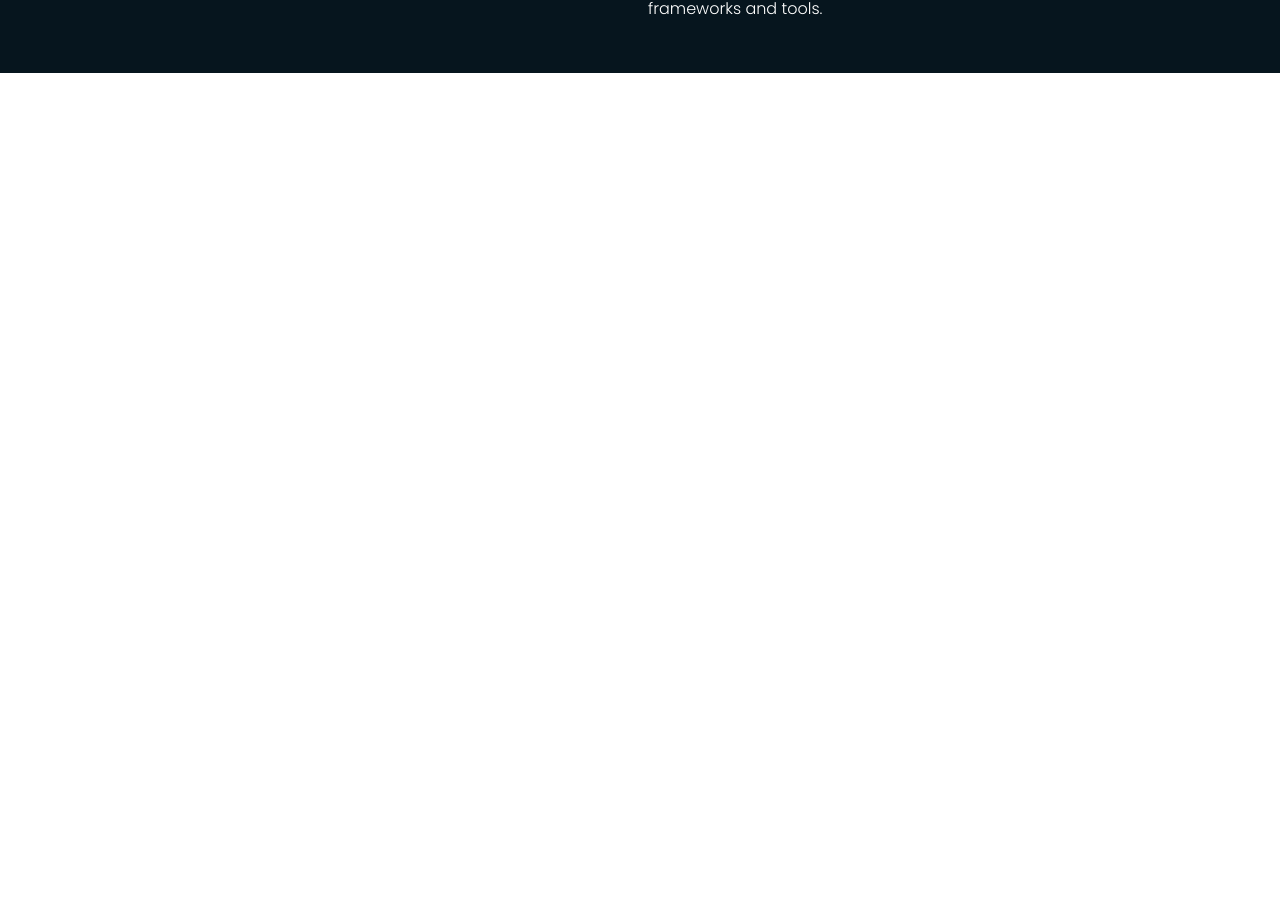
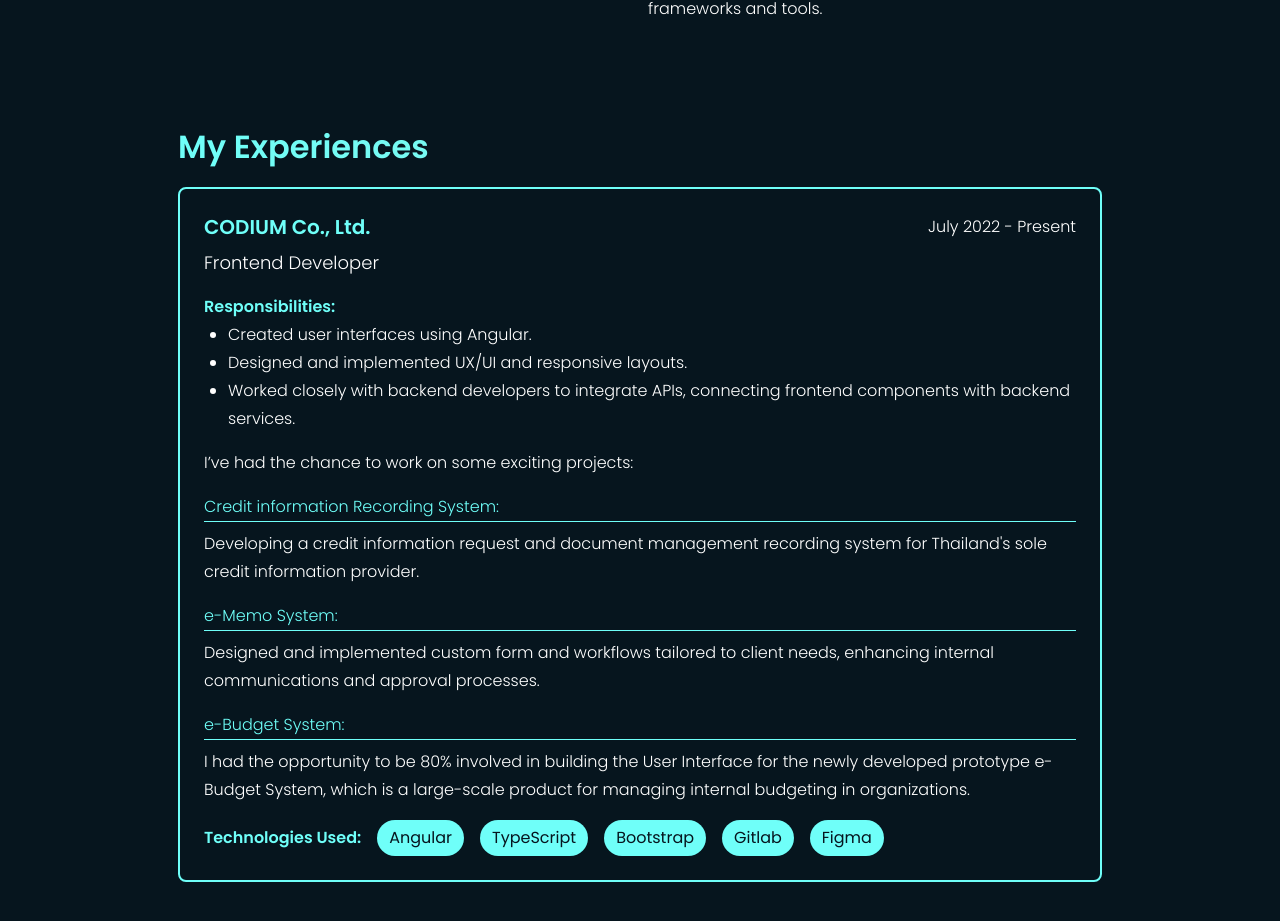
Before and after one commit to Panchaya-M/panchaya-m-portfolio, a React (Vite) app: page / in a window 1280 px wide. Shown: the part 757-1678 px from the top of the page. Before the commit the page ends 830 px from the top, so only its background shows below. Built offline with nearby package versions, Linux system fonts and the light colour scheme.

Commit message:
create experience section

```diff
--- a/src/App.jsx
+++ b/src/App.jsx
@@ -1,4 +1,4 @@
-import { About, Hero, Navbar } from "./components";
+import { About, Experience, Hero, Navbar } from "./components";
 
 function App() {
   return (
@@ -6,6 +6,7 @@
       <Navbar />
       <Hero />
       <About />
+      <Experience />
     </div>
   );
 }
--- /dev/null
+++ b/src/components/Experience.jsx
@@ -0,0 +1,101 @@
+const Experience = () => {
+  return (
+    <section id="experiences">
+      <div className="container flex flex-col gap-4">
+        <h2>My Experiences</h2>
+
+        <div className="card-outline flex flex-col gap-4">
+          <div>
+            <div className="flex justify-between">
+              <h3 className="title mb-2">CODIUM Co., Ltd.</h3>
+              <p className="mb-2">July 2022 - Present</p>
+            </div>
+            <p className="text-lg">Frontend Developer</p>
+          </div>
+          <div>
+            <h4 className="sub-title font-semibold">Responsibilities:</h4>
+            <ul className="list-disc pl-6">
+              <li>
+                <p>Created user interfaces using Angular.</p>
+              </li>
+              <li>
+                <p>Designed and implemented UX/UI and responsive layouts.</p>
+              </li>
+              <li>
+                <p>
+                  Worked closely with backend developers to integrate APIs,
+                  connecting frontend components with backend services.
+                </p>
+              </li>
+            </ul>
+          </div>
+          <p>I’ve had the chance to work on some exciting projects:</p>
+          <div>
+            <div className="flex justify-between border-b-[1px] border-aqua mb-2">
+              <h4 className="sub-title">
+                Credit information Recording System:
+              </h4>
+              {/* <div className="text-aqua">
+                <i className="fa-solid fa-chevron-up"></i>
+                <i className="fa-solid fa-chevron-down"></i>
+              </div> */}
+            </div>
+            <p>
+              Developing a credit information request and document management
+              recording system for Thailand's sole credit information provider.
+            </p>
+          </div>
+          <div>
+            <div className="flex justify-between border-b-[1px] border-aqua mb-2">
+              <h4 className="sub-title">e-Memo System:</h4>
+              {/* <div className="text-aqua">
+                <i className="fa-solid fa-chevron-up"></i>
+                <i className="fa-solid fa-chevron-down"></i>
+              </div> */}
+            </div>
+            <p>
+              Designed and implemented custom form and workflows tailored to
+              client needs, enhancing internal communications and approval
+              processes.
+            </p>
+          </div>
+          <div>
+            <div className="flex justify-between border-b-[1px] border-aqua mb-2">
+              <h4 className="sub-title">e-Budget System:</h4>
+              {/* <div className="text-aqua">
+                <i className="fa-solid fa-chevron-up"></i>
+                <i className="fa-solid fa-chevron-down"></i>
+              </div> */}
+            </div>
+            <p>
+              I had the opportunity to be 80% involved in building the User
+              Interface for the newly developed prototype e-Budget System, which
+              is a large-scale product for managing internal budgeting in
+              organizations.
+            </p>
+          </div>
+          <div className="flex flex-wrap items-center gap-4">
+            <h4 className="sub-title font-semibold">Technologies Used:</h4>
+            <ul className="flex flex-wrap gap-4">
+              <li className="bubble">Angular</li>
+              <li className="bubble">TypeScript</li>
+              <li className="bubble">Bootstrap</li>
+              <li className="bubble">Gitlab</li>
+              <li className="bubble">Figma</li>
+            </ul>
+          </div>
+          {/* <div className="expand-toggle">
+            <span className="flex items-center gap-2">
+              More Details <i className="fa-solid fa-chevron-down"></i>
+            </span>
+            <span className="flex items-center gap-2">
+              Hide <i className="fa-solid fa-chevron-up"></i>
+            </span>
+          </div> */}
+        </div>
+      </div>
+    </section>
+  );
+};
+
+export default Experience;
--- a/src/components/index.js
+++ b/src/components/index.js
@@ -1,4 +1,5 @@
 export { default as Navbar } from "./Navbar";
 export { default as Hero } from "./Hero";
 export { default as About } from "./About";
+export { default as Experience } from "./Experience";
 export { default as Carousel } from "./Carousel";
--- a/src/index.css
+++ b/src/index.css
@@ -56,6 +56,18 @@
     @apply p-1 rounded-full shadow bg-white/80 text-gray-800 hover:bg-white w-[30px] h-[30px];
   }
 
+  .bubble {
+    @apply px-3 py-1.5 bg-aqua text-richBlack rounded-full;
+  }
+
+  .card-outline {
+    @apply border-solid border-2 border-aqua rounded-lg p-6;
+  }
+
+  .expand-toggle {
+    @apply text-sm font-light text-aqua;
+  }
+
   .nav-item {
     @apply relative p-[15px] text-sm font-light;
   }
@@ -78,4 +90,12 @@
   .slide-out {
     @apply transition-transform ease-out duration-1000;
   }
+
+  .title {
+    @apply text-xl font-semibold text-aqua;
+  }
+
+  .sub-title {
+    @apply text-base font-light leading-7 text-aqua;
+  }
 }
```
